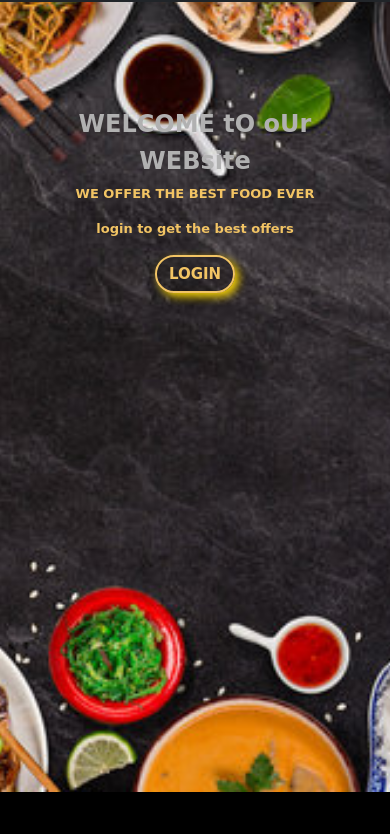
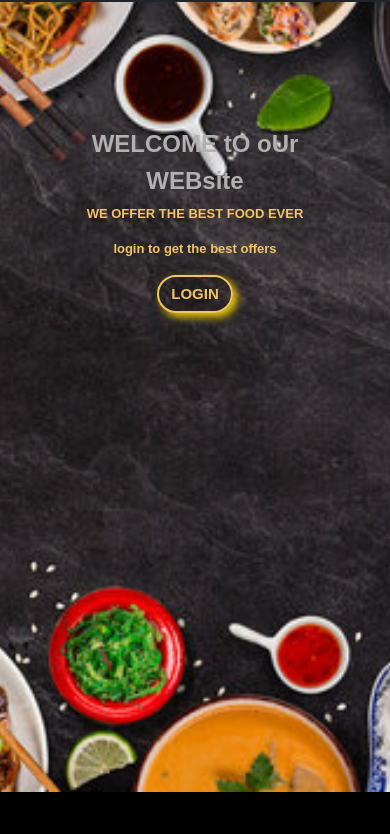
Before and after one commit to WafaShah-oss/FoodCore, a plain HTML site: page index.html in a window 390 px wide. Shown: the part 52-886 px from the top of the page. Drawn offline with nearby package versions, Linux system fonts and the light colour scheme.

Commit message:
Font has been changed

```diff
--- a/home.css
+++ b/home.css
@@ -12,7 +12,7 @@ a{
 body{
     background: var(--secondary);
     overflow-x: hidden;
-    font-family: "Pacifico", cursive;
+    font-family: sans-serif, cursive;
     font-size: 15px;
 }
 
@@ -51,12 +51,12 @@ input::placeholder{
 h1,h2,h4{
     color:#b1b1b1;
     font-weight: bold;
-    font-family: "Pacifico", cursive;
+    font-family: sans-serif, cursive;
 }
 .heading{
     color:#b1b1b1;
     font-weight: bold;
-    font-family: "Pacifico", cursive;
+    font-family: sans-serif, cursive;
 }
 h1{
     font-size: 100px;
@@ -143,7 +143,7 @@ a,h6{
 }
 p,h5{
     color:#f2c464;
-    font-family: "Pacifico", cursive;
+    font-family: sans-serif, cursive;
 }
 /* footer */
 .footer{
@@ -170,13 +170,13 @@ color:black;
 .respic-heading{
     color: #f2f2f2;
     font-weight: bolder;
-    font-family: "Pacifico", cursive;
+    font-family: sans-serif, cursive;
     padding-top: 200px;
 }
 .respic-headingb{
     color: #f2f2f2;
     font-weight: bolder;
-    font-family: "Pacifico", cursive;
+    font-family: sans-serif, cursive;
     text-align: center;
 }
 .rating-container{
@@ -219,6 +219,6 @@ p,h5{
     font-size: small;
 }
 .forwt{
-    padding-top: 30px;
+    padding-top: 50px;
 }
 }
```
